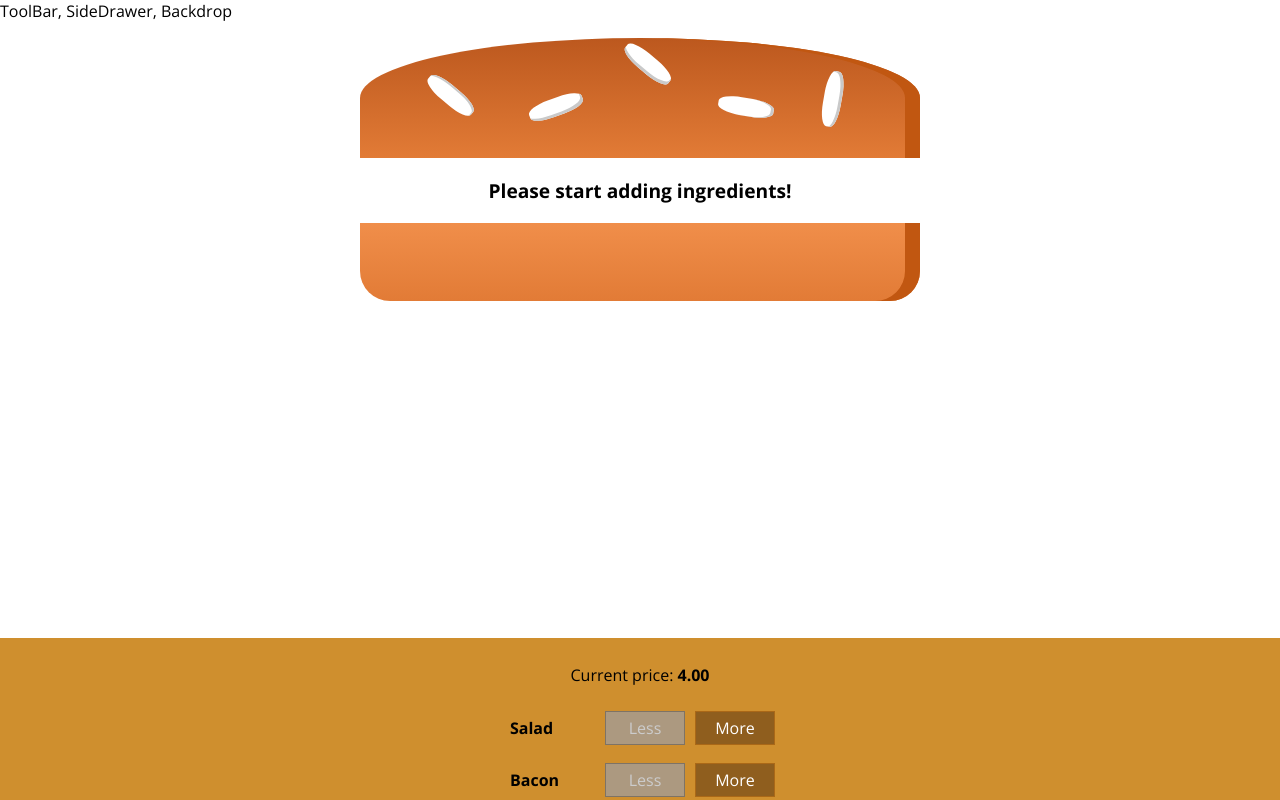
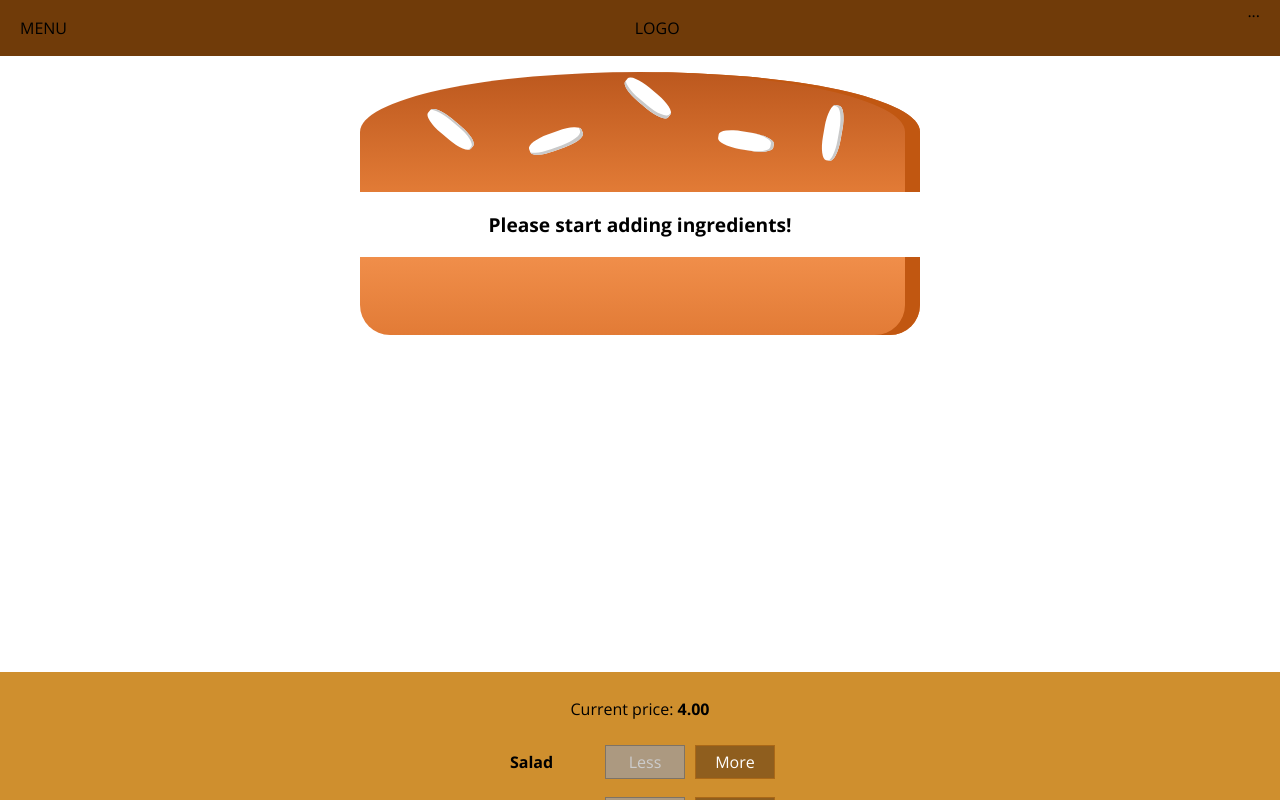
Before and after one commit to Kenokoz/my-burger, a React (Create React App) app: page / in a window 1280 px wide. Shown: the top 800 px of the page. Built offline with nearby package versions, Linux system fonts and the light colour scheme.

Commit message:
Add toolbar

```diff
--- a/src/components/Layout/Layout.css
+++ b/src/components/Layout/Layout.css
@@ -1,3 +1,3 @@
 .Content {
-  margin-top: 16px;
+  margin-top: 72px;
 }
--- a/src/components/Layout/Layout.js
+++ b/src/components/Layout/Layout.js
@@ -1,14 +1,12 @@
 import React from 'react';
 import Aux from '../../hoc/AuxWrapper';
+import Toolbar from '../Navigation/Toolbar/Toolbar';
 import './Layout.css';
 
-
-const layout = (props) => (
+const layout = props => (
   <Aux>
-    <div>ToolBar, SideDrawer, Backdrop</div>
-    <main className="Content">
-      {props.children}
-    </main>
+    <Toolbar />
+    <main className="Content">{props.children}</main>
   </Aux>
 );
 
--- /dev/null
+++ b/src/components/Navigation/Toolbar/Toolbar.css
@@ -0,0 +1,28 @@
+.Toolbar {
+    height: 56px;
+    width: 100%;
+    position: fixed;
+    top: 0;
+    left: 0;
+    background-color: #703B09;
+    display: flex;
+    justify-content: space-between;
+    align-items: center;
+    padding: 0 20px;
+    box-sizing: border-box;
+    z-index: 90;
+}
+
+.Toolbar nav {
+    height: 100%;
+}
+
+.Logo {
+    height: 80%;
+}
+
+@media (max-width: 499px) {
+    .DesktopOnly {
+        display: none;
+    }
+}
--- /dev/null
+++ b/src/components/Navigation/Toolbar/Toolbar.js
@@ -0,0 +1,14 @@
+import React from 'react';
+import './Toolbar.css';
+
+const toolbar = props => {
+  return (
+    <header className="Toolbar">
+      <div>MENU</div>
+      <div>LOGO</div>
+      <nav>...</nav>
+    </header>
+  );
+};
+
+export default toolbar;
```
